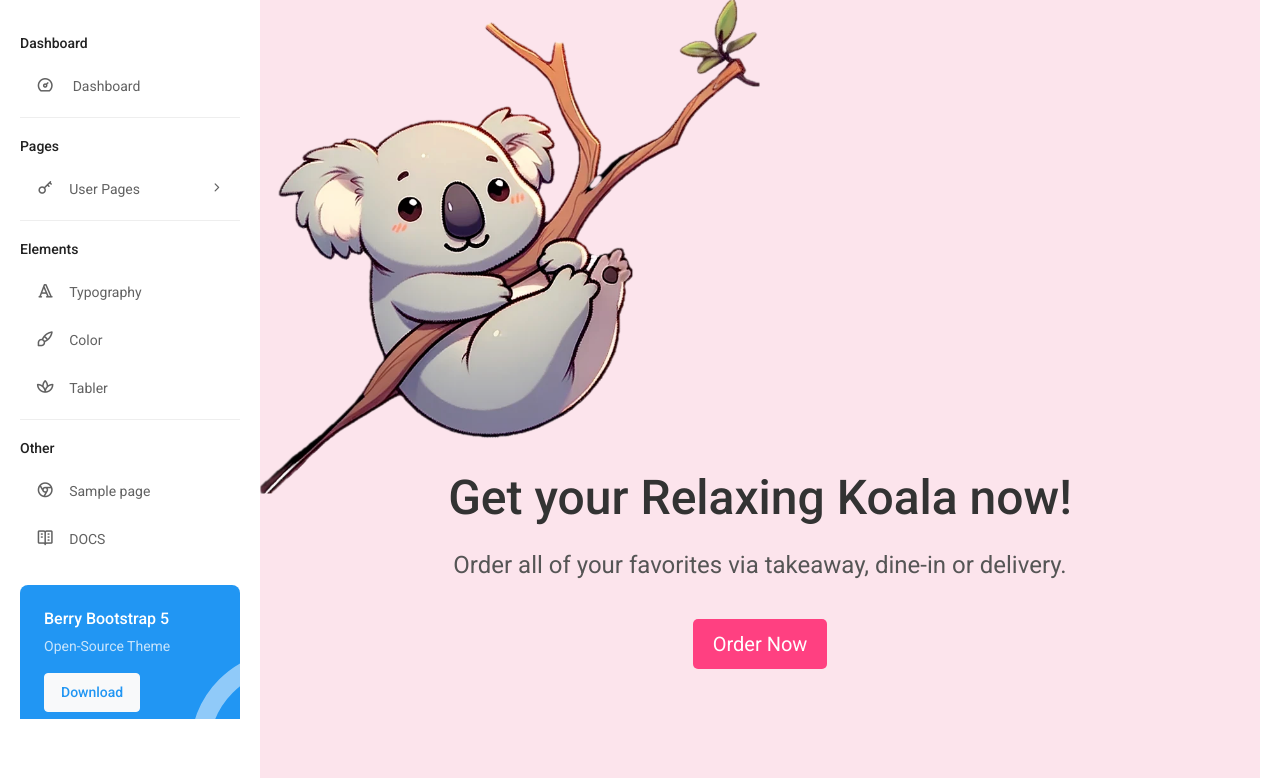
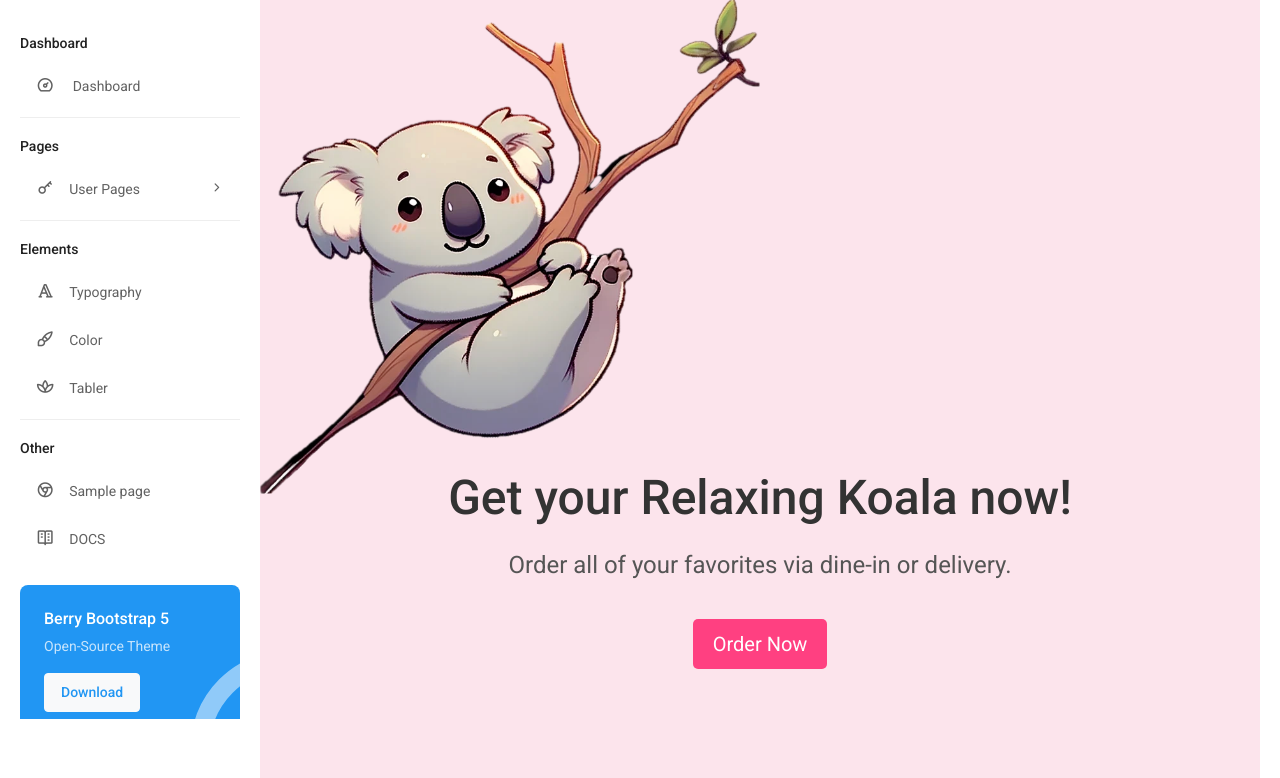
Before and after one commit to duhncan/relaxingkoala, a Flask app: page /home-page in a window 1280 px wide. Shown: the part 81-859 px from the top of the page. Run offline with Flask 2, Linux system fonts and the light colour scheme; the visitor is signed in with stand-in values (Sample User, id 1); style sheets or scripts are compiled from the project's sources; some libraries are stand-ins or nearby versions.

Commit message:
Update home-page.html

```diff
--- a/dashboard/apps/templates/pages/home-page.html
+++ b/dashboard/apps/templates/pages/home-page.html
@@ -14,7 +14,7 @@
     <!-- [ Hero Section ] start -->
     <div class="hero-section" style="padding: 450px 20px;">
       <h1 style="font-size: 48px; color: #333;">Get your Relaxing Koala now!</h1>
-      <p style="font-size: 24px; margin-top: 20px; color: #555;">Order all of your favorites via takeaway, dine-in or delivery.</p>
+      <p style="font-size: 24px; margin-top: 20px; color: #555;">Order all of your favorites via dine-in or delivery.</p>
       <button style="font-size: 20px; background-color: #FF4081; color: white; padding: 10px 20px; border: none; border-radius: 5px; margin-top: 20px; cursor: pointer;">
         Order Now
       </button>
```
